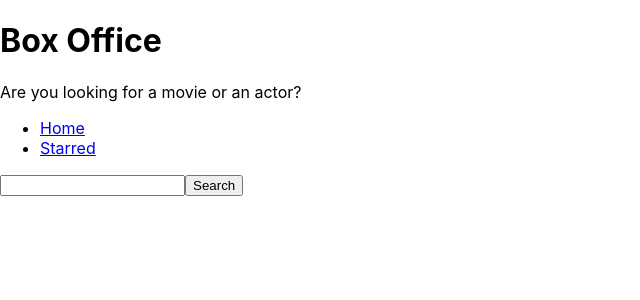
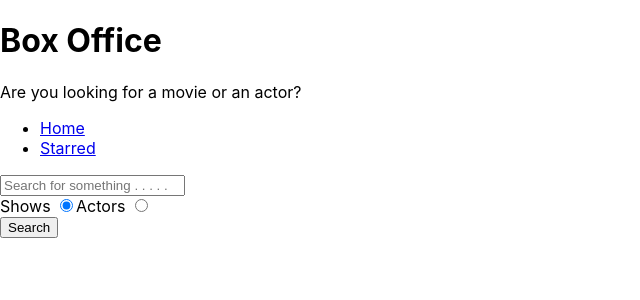
Before and after one commit to hetref/box-office, a React (Create React App) app: page / in a window 1280 px wide. Shown: the top 300 px of the page, without its empty margins (0-640 px from the left). Built offline with nearby package versions, Linux system fonts and the light colour scheme.

Commit message:
Added Search Options

```diff
--- a/src/pages/Home.jsx
+++ b/src/pages/Home.jsx
@@ -5,6 +5,9 @@
 const Home = () => {
   const [input, setInput] = useState('');
   const [results, setResults] = useState(null);
+  const [searchOptions, setSearchOptions] = useState('shows');
+
+  const isSearchShows = searchOptions === 'shows';
 
   const onInputChange = ev => {
     setInput(ev.target.value);
@@ -14,7 +17,7 @@
     // https://api.tvmaze.com/search
     // API Key = OWBfv_pNu_VHBIJmJEW_UIpancErpu23
 
-    apiGet(`/search/shows?q=${input}`).then(result => {
+    apiGet(`/search/${searchOptions}?q=${input}`).then(result => {
       setResults(result);
     });
   };
@@ -30,20 +33,53 @@
       return <div>No results</div>;
     }
     if (results && results.length > 0) {
-      return (
-        <div>
-          {results.map(item => (
-            <div key={item.show.id}>{item.show.name}</div>
-          ))}
-        </div>
-      );
+      return results[0].show
+        ? results.map(item => <div key={item.show.id}>{item.show.name}</div>)
+        : results.map(item => (
+            <div key={item.person.id}>{item.person.name}</div>
+          ));
     }
     return null;
   };
 
+  const onRadioChange = ev => {
+    setSearchOptions(ev.target.value);
+  };
+
+  console.log(searchOptions);
+
   return (
     <MainPageLayout>
-      <input type="text" onChange={onInputChange} onKeyDown={onKeyDown} />
+      <input
+        type="text"
+        onChange={onInputChange}
+        onKeyDown={onKeyDown}
+        placeholder="Search for something . . . . ."
+      />
+
+      <div>
+        <label htmlFor="shows-search">
+          Shows{' '}
+          <input
+            type="radio"
+            id="shows-search"
+            value="shows"
+            onChange={onRadioChange}
+            checked={isSearchShows}
+          />
+        </label>
+        <label htmlFor="actors-search">
+          Actors{' '}
+          <input
+            type="radio"
+            id="actors-search"
+            value="people"
+            checked={!isSearchShows}
+            onChange={onRadioChange}
+          />
+        </label>
+      </div>
+
       <button type="button" onClick={onSearch}>
         Search
       </button>
```
